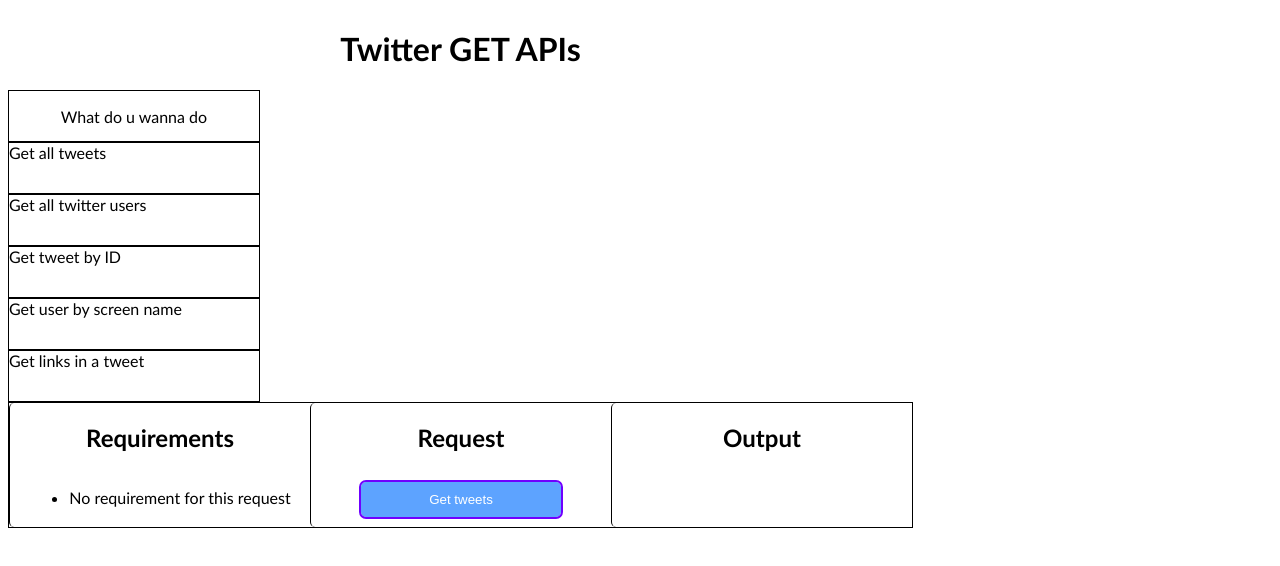
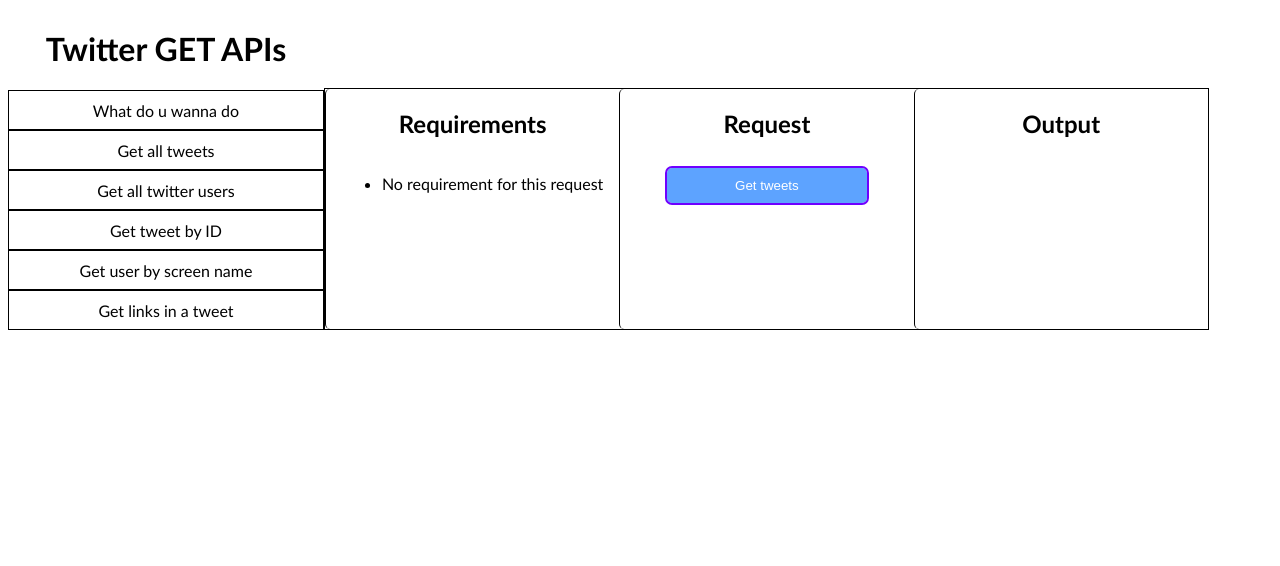
Before and after one commit to mugishap/node-challenges, a plain HTML site: page index.html in a window 1280 px wide. Both pictures are taken after a click on the element "Get all tweets". Drawn offline with Linux system fonts and the light colour scheme.

Commit message:
frontend added

```diff
--- a/index.css
+++ b/index.css
@@ -3,16 +3,10 @@
     font-family: 'Trebuchet MS', 'Lucida Sans Unicode', 'Lucida Grande', 'Lucida Sans', Arial, sans-serif;
 }
 
-main {
-    margin: 30px;
-    padding: 30px;
-    box-sizing: border-box;
-    border-radius: 10px;
-    border: 2px solid;
+.main {
+    /* border-radius: 10px; */
     display: flex;
-    text-align: center;
     flex-direction: row;
-    justify-content: center;
     width: 100%;
     height: 100%;
 }
@@ -20,12 +14,13 @@
 h1 {
     text-align: center;
 }
-
 .sections {
-    width: 250px;
-    /* width: 200px; */
-    height: 50px;
+    width: 100%;
+    height: 40px;
     border: 1px solid black;
+    text-align: center;
+    padding: 10px;
+    box-sizing: border-box;
 }
 
 ol ol li {
@@ -38,29 +33,27 @@
     cursor: pointer;
 }
 
-.sections-header {
-    color: black;
-    text-align: center;
-    width: 250px;
-    height: 50px;
-    text-decoration: bold;
-    border: 1px solid black;
+.navholder{
+width: 25%;
 }
 
 .responses {
     display: none;
     border: 1px solid black;
+height: 240px;
+width: 100%;
 }
 
 .outputs {
     display: flex;
     border-left: 1px solid black;
     /* background-color: blue; */
-    width: 300px;
+    width: 33.3%;
     border-radius: 5px;
-    flex-flow: column wrap;
+    flex-flow: column;
     align-items: center;
     overflow-y: scroll;
+    height: 100%;
 }
 
 ol li {
@@ -80,9 +73,15 @@
 
 .need {
     display: flex;
-    flex-flow: column;
+    flex-flow: row;
+    width: 70%;
+    align-items: flex-end;
 
+}.navholder{
+    display: flex;
+    flex-direction: column;
 }
+
 
 input {
     border-radius: 5px;
--- a/index.html
+++ b/index.html
@@ -11,18 +11,17 @@
 
 <body>
     <div class="main">
-        <h1 class="heading">Twitter GET APIs</h1>
-        <div class="sections-header">
-            <p class="response1">What do u wanna do</p>
+        <div class="navholder">
+            <div class="heading">
+                <h1 class="heading">Twitter GET APIs</h1>
+            </div>
+            <div class="sections">What do u wanna do</div>
+            <div onclick="showGetAllTweets()" class="sections allTweets">Get all tweets</div>
+            <div onclick="showGetAllUsers()" class="sections allAccounts">Get all twitter users</div>
+            <div onclick="showGetTweetById()" class="sections byId">Get tweet by ID</div>
+            <div onclick="showGetUserByScreenName()" class="sections byScreenName">Get user by screen name</div>
+            <div onclick="showGetAllLinks()" class="sections byLinks">Get links in a tweet</div>
         </div>
-        <div class="navholder">
-            <div onclick="showGetAllTweets()" class="sections">Get all tweets</div>
-            <div onclick="showGetAllUsers()" class="sections">Get all twitter users</div>
-            <div onclick="showGetTweetById()" class="sections">Get tweet by ID</div>
-            <div onclick="showGetUserByScreenName()" class="sections">Get user by screen name</div>
-            <div onclick="showGetAllLinks()" class="sections">Get links in a tweet</div>
-        </div>
-
         <div class="need">
             <div class="responses" id="allTweets">
                 <div class="outputs">
@@ -101,7 +100,8 @@
                 <div class="outputs request">
                     <h2>Request</h2>
                     <form id="form-user-screenName">
-                        <label><input oninput="getScreenName(event)" placeholder="Enter username" type="text" name="screen_name"></label>
+                        <label><input oninput="getScreenName(event)" placeholder="Enter username" type="text"
+                                name="screen_name"></label>
                         <label><input type="submit" value="Get user"></label>
                     </form>
                 </div>
@@ -132,6 +132,7 @@
         </div>
         <script src="/index.js"></script>
         <span id="myData"></span>
+    </div>
 </body>
 
 </html>
--- a/index.js
+++ b/index.js
@@ -1,24 +1,36 @@
 function showGetAllTweets() {
+
     document.getElementById("allTweets").style.display = 'flex'
+    document.getElementById("userByName").style.display = 'none'
+    document.getElementById("allAccounts").style.display = 'none'
+    document.getElementById("tweetsById").style.display = 'none'
 }
 
 function showGetAllUsers() {
     document.getElementById("allAccounts").style.display = 'flex'
-}
-
-function showGetUserById() {
-    document.getElementById("allTweets").style.display = 'flex'
+    document.getElementById("allTweets").style.display = 'none'
+    document.getElementById("userByName").style.display = 'none'
+    document.getElementById("tweetsById").style.display = 'none'
 }
 
 function showGetUserByScreenName() {
     document.getElementById("userByName").style.display = 'flex'
+    document.getElementById("allAccounts").style.display = 'none'
+    document.getElementById("allTweets").style.display = 'none'
+    document.getElementById("tweetsById").style.display = 'none'
 }
 
 function showGetTweetById() {
     document.getElementById("tweetsById").style.display = 'flex'
+    document.getElementById("allAccounts").style.display = 'none'
+    document.getElementById("allTweets").style.display = 'none'
+    document.getElementById("userByName").style.display = 'none'
 }
 function showGetAllLinks() {
-    document.getElementById("link").style.display = 'flex'
+    document.getElementById("allAccounts").style.display = 'none'
+    document.getElementById("allTweets").style.display = 'none'
+    document.getElementById("userByName").style.display = 'none'
+    document.getElementById(".tweetsById").style.display = 'none'
 }
 
 
@@ -82,10 +94,10 @@
     let holder = []
     let tweetId, user, time
     for (i = 0; i < data.length; i++) {
-    tweetId = "Tweet ID: " + data[i]["Tweet Id"] + `<br>`
-    user = "Courtesy of: " + data[i]["User who posted the tweet"] + `<br>`
-    time = "Created on: " + data[i]["Created at"] + `<hr>`
-       holder.push(tweetId + user + time)
+        tweetId = "Tweet ID: " + data[i]["Tweet Id"] + `<br>`
+        user = "Courtesy of: " + data[i]["User who posted the tweet"] + `<br>`
+        time = "Created on: " + data[i]["Created at"] + `<hr>`
+        holder.push(tweetId + user + time)
     }
     return holder
 }
```
